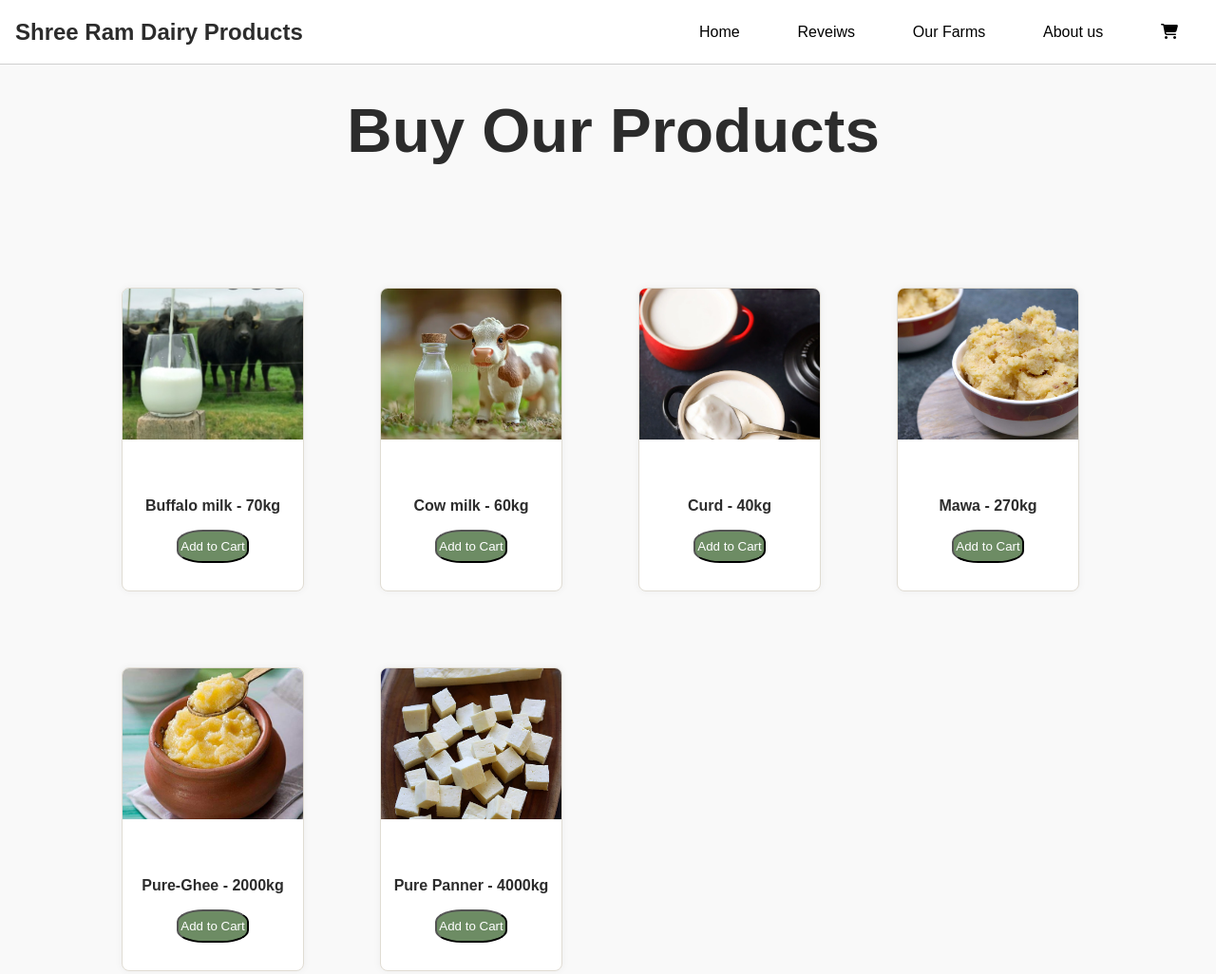
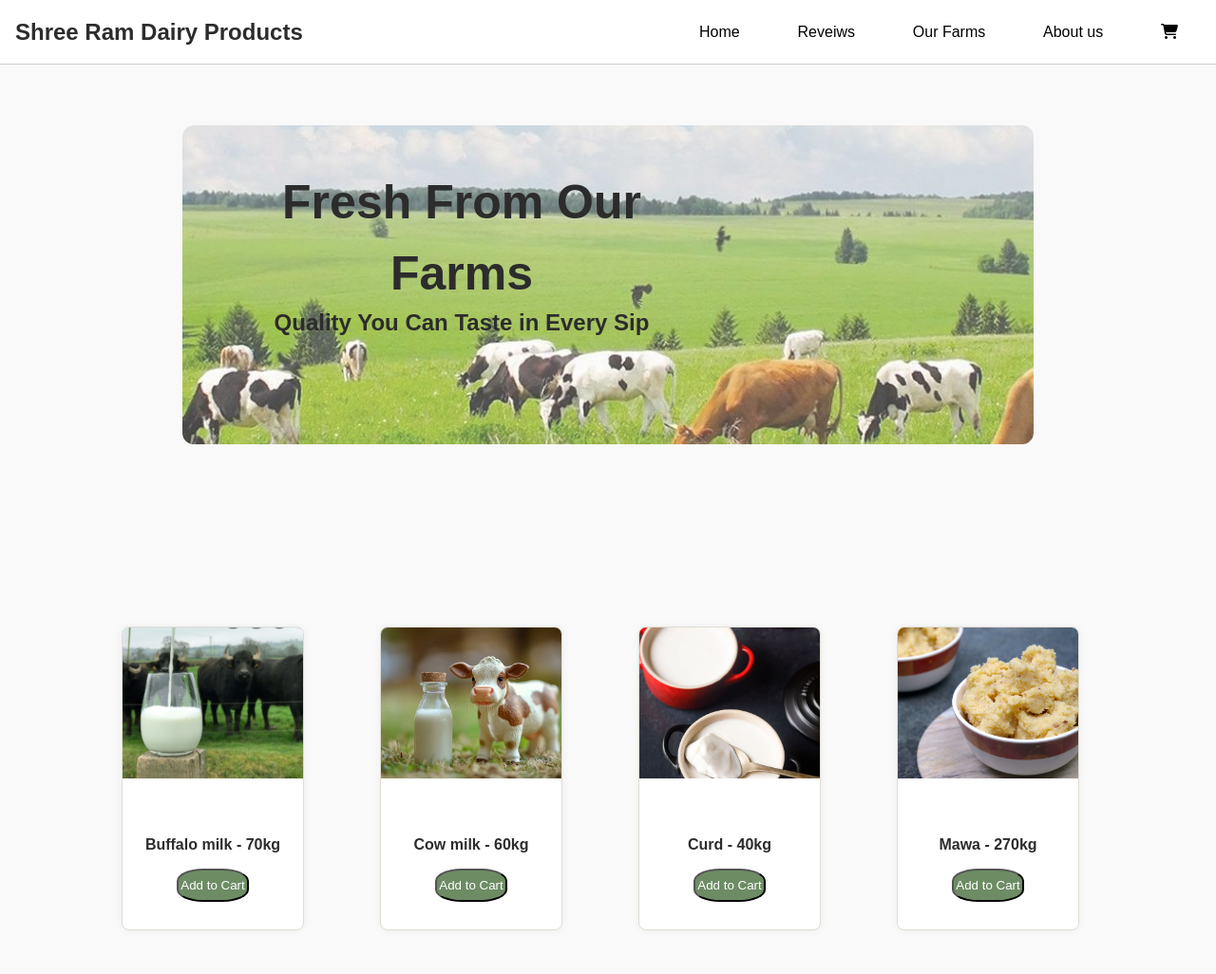
Before and after one commit to RachitSharma268/Milk-Product-WEB-PAGE, a plain HTML site: page index.html in a window 1280 px wide. Shown: the top 1026 px of the page at 95% size. Drawn offline with Linux system fonts and the light colour scheme; a web font is replaced by a local one.

Commit message:
Added Banner

```diff
--- a/index.html
+++ b/index.html
@@ -27,8 +27,13 @@
                 <a href="#"><i class="fa-solid fa-cart-shopping"></i></a>
             </div>
         </div>
-        <div class="card-hadder">
-            <h3>Buy Our Products</h3>
+        <div class="Banner-box">
+            <div class="banner">
+                <div class="banner-content">
+                    <h1>Fresh From Our Farms</h1>
+                    <h2>Quality You Can Taste in Every Sip</h2>
+                </div>
+            </div>
         </div>
         <div class="cards">
             <div class="card1">
--- a/style.css
+++ b/style.css
@@ -49,6 +49,52 @@ body {
 
 .nav-bar h2 {
     cursor: pointer;
+}
+
+.Banner-box{
+   display: flex;
+    justify-content: center;
+    align-items: center;
+}
+
+.banner{
+    position: relative;
+    height: 21rem;
+    width: 56rem;
+    margin: 4rem 0;
+    overflow: hidden;
+}
+
+.banner::before{
+    content: "";
+    position: absolute;
+    top: 0;
+    left: 0;
+    height: 100%;
+    width: 100%;
+    background-image: url("./assets/banner background.jpg");
+    background-size: cover;
+    background-position: center;
+    border-radius: 0.75rem;
+    opacity: 0.75;
+    z-index: -1;
+}
+
+.banner-content {
+    text-align: center;
+    height: 11.75rem;
+    width: 31.25rem;
+    margin: 44px;
+}
+
+.banner-content h1,h4{
+    z-index: 1;
+
+}
+
+.banner-content h1 {
+    line-height: 1.5;
+    font-size: 50px;
 }
 
 .card-hadder {
```
Also changed, not shown: assets/banner background.jpg (added).
